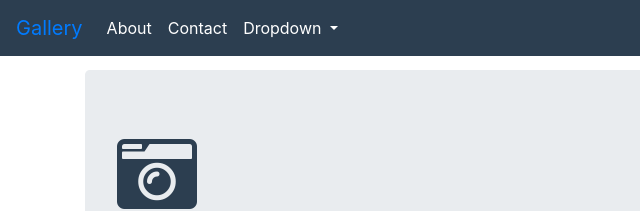
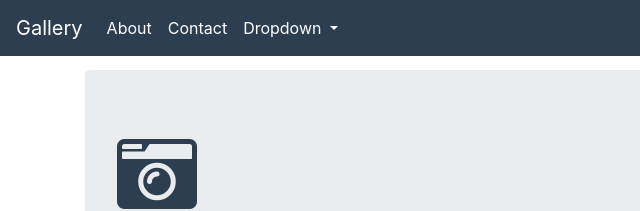
Before and after one commit to rbrook22/Image-Gallery, a plain HTML site: page index.html in a window 1280 px wide. Shown: the top 211 px of the page, 0-640 px from the left. Drawn offline with nearby package versions, Linux system fonts and the light colour scheme.

Commit message:
fixed navbar header color to white

```diff
--- a/index.css
+++ b/index.css
@@ -10,6 +10,6 @@ body {
 .navbar .navbar-nav>li>a {
     color: white;
 }
-.navbar .navbar-nav>a {
+.navbar-brand {
     color: white;
 }
```
